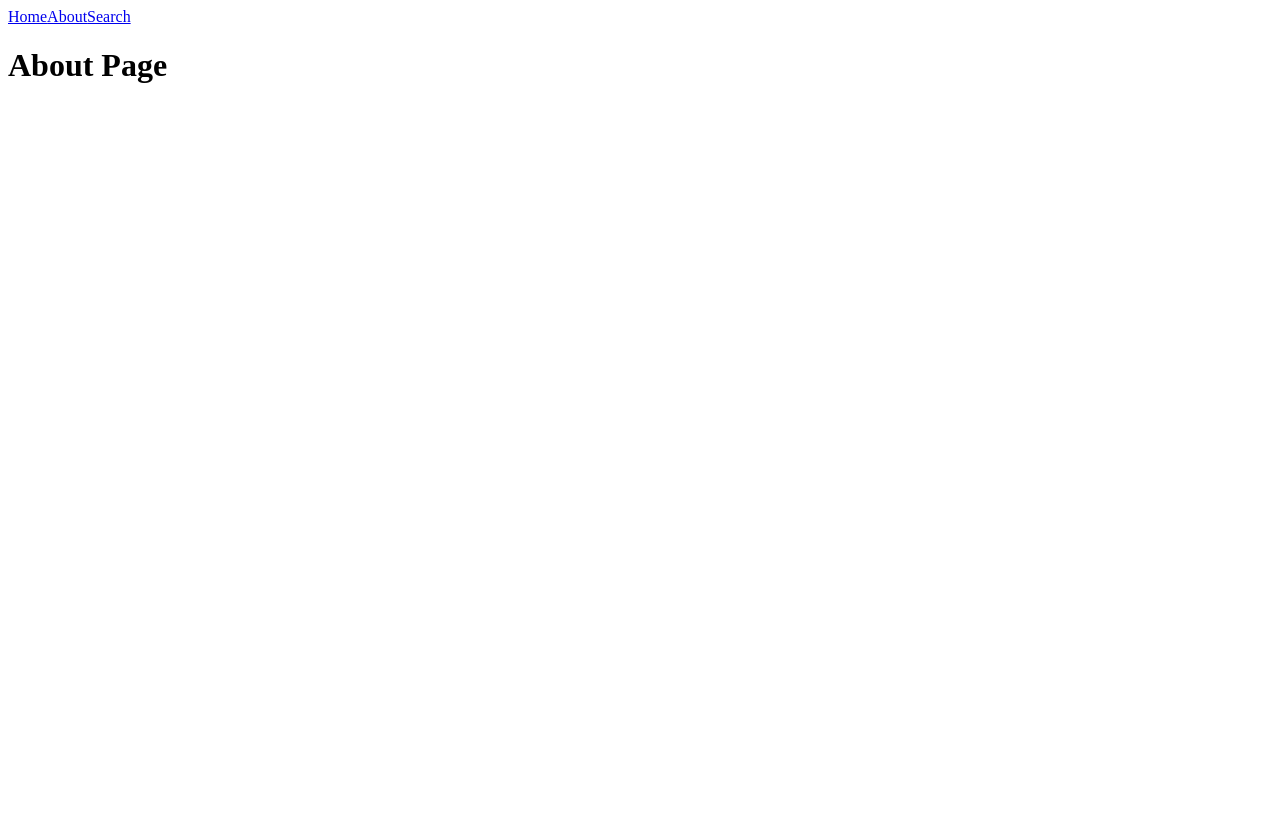
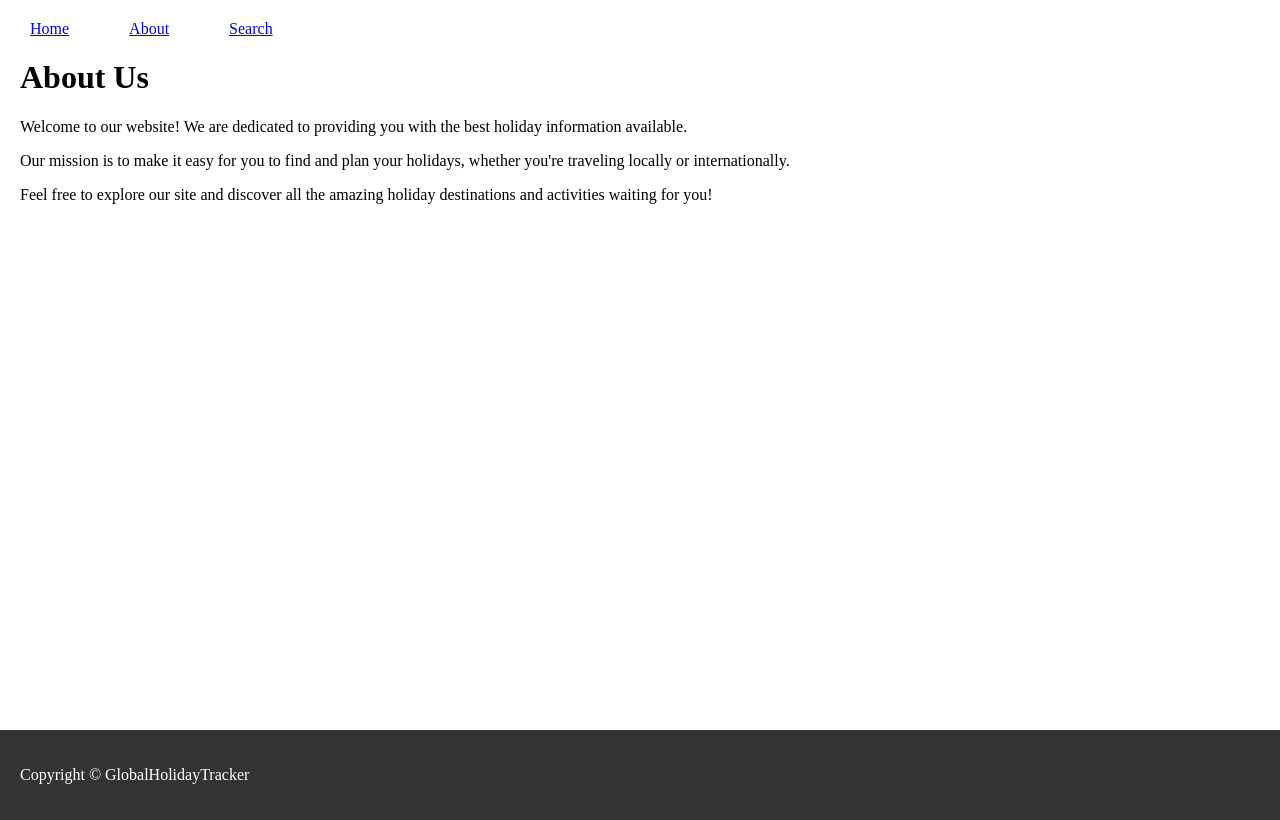
Before and after one commit to YuvanVH/Laboration-Ramverk, a Vue app: page /about in a window 1280 px wide. Built offline with nearby package versions, Linux system fonts and the light colour scheme.

Commit message:
major layout changes

```diff
--- a/index.html
+++ b/index.html
@@ -5,6 +5,7 @@
   <meta charset="UTF-8" />
   <meta name="viewport" content="width=device-width, initial-scale=1.0" />
   <title>GlobalHolidayTracker</title>
+  <link rel="stylesheet" href="styles.css" type="text/css">
 </head>
 
 <body>
--- a/src/App.vue
+++ b/src/App.vue
@@ -1,11 +1,16 @@
-<!-- vite/my-project/my-project/src/App.vue -->
+<!-- App.vue -->
 <template>
-  <div>
-    <router-link to="/">Home</router-link>
-    <router-link to="/about">About</router-link>
-    <router-link to="/search">Search</router-link>
+  <div class="containerMeny">
+    <router-link class="menyItem" to="/">Home</router-link>
+    <router-link class="menyItem" to="/about">About</router-link>
+    <router-link class="menyItem" to="/search">Search</router-link>
     <router-view></router-view>
   </div>
+  <footer class="footer">
+    <div class="footerContainer">
+      <p>Copyright © GlobalHolidayTracker</p>
+    </div>
+  </footer>
 </template>
 
 <script>
@@ -21,3 +26,8 @@ export default {
   },
 };
 </script>
+
+<style>
+/* Inkludera globala stilar */
+@import "../src/style.css";
+</style>
--- a/src/components/CountryList.vue
+++ b/src/components/CountryList.vue
@@ -1,7 +1,7 @@
 <!-- vite/my-project/src/components/CountryList.vue -->
 <!-- Komponent för lista över länder -->
 <template>
-  <div>
+  <div class="container">
     <h2>Country List</h2>
     <ul>
       <li v-for="country in countries" :key="country.countryCode">
--- a/src/components/HolidayDetails.vue
+++ b/src/components/HolidayDetails.vue
@@ -1,6 +1,6 @@
 <!-- vite/my-project/my-project/src/components/HolidayDetails.vue -->
 <template>
-  <div>
+  <div class="container">
     <h2>Holiday - {{ holiday.localName }}</h2>
     <p>Date: {{ holiday.date }}</p>
     <p>Celebrated in: {{ countryName }} ({{ holiday.countryCode }})</p>
@@ -19,6 +19,11 @@
       <router-link :to="{ name: 'holidays', params: { countryCode: holiday.countryCode } }">Go back</router-link>
     </div>
   </div>
+  <footer class="footer">
+    <div class="footerContainer">
+      <p>Copyright © GlobalHolidayTracker</p>
+    </div>
+  </footer>
 </template>
 
 <script>
--- a/src/components/HolidayList.vue
+++ b/src/components/HolidayList.vue
@@ -1,6 +1,6 @@
 <!-- vite/my-project/my-project/src/components/HolidayList.vue -->
 <template>
-  <div>
+  <div class="container">
     <h2>Holidays in {{ countryName }} ({{ countryCode }})</h2>
     <ul>
       <li v-for="holiday in holidays" :key="holiday.date">
@@ -13,6 +13,11 @@
       <router-link :to="{ name: 'CountryList' }">Go back</router-link>
     </div>
   </div>
+  <footer class="footer">
+    <div class="footerContainer">
+      <p>Copyright © GlobalHolidayTracker</p>
+    </div>
+  </footer>
 </template>
 
 <script>
--- a/src/components/SearchHoliday.vue
+++ b/src/components/SearchHoliday.vue
@@ -1,6 +1,6 @@
 <!-- vite/my-project/my-project/src/components/SearchHoliday.vue -->
 <template>
-  <div>
+  <div class="container">
     <!-- Filter för länder -->
     <div>
       <h3>Filter Countries:</h3>
@@ -8,6 +8,8 @@
         <input type="checkbox" v-model="selectedCountries" :value="country.countryCode" @change="fetchHolidays" />
         {{ country.name }}
       </label>
+      <button @click="selectAllCountries">Select All</button> <!-- Select All knapp -->
+      <button @click="deselectAllCountries">Deselect All</button> <!-- Deselect All knapp -->
     </div>
 
     <!-- Filter för år -->
@@ -29,6 +31,7 @@
         </router-link>
       </li>
     </ul>
+
   </div>
 </template>
 
@@ -86,6 +89,14 @@ export default {
         }
       }
     },
+    selectAllCountries() {
+      this.selectedCountries = this.countries.map(country => country.countryCode);
+      this.fetchHolidays(); // Hämta helgdagar när alla länder är valda
+    },
+    deselectAllCountries() {
+      this.selectedCountries = [];
+      this.fetchHolidays(); // Hämta helgdagar när inga länder är valda
+    }
   },
 };
 </script>
--- a/src/main.js
+++ b/src/main.js
@@ -2,6 +2,7 @@
 import { createApp } from 'vue';
 import App from './App.vue';
 import router from './Router';
+import './style.css';
 
 const app = createApp(App);
 app.use(router);
--- a/src/style.css
+++ b/src/style.css
@@ -1,7 +1,6 @@
-div {
-  margin: 20px;
-  padding: 20px;
-  border: 1px solid #ddd;
+/* generell style  */
+body {
+  margin: 0;
 }
 
 p {
@@ -12,3 +11,42 @@ input {
   padding: 10px;
   margin-top: 10px;
 }
+
+.containerMenu {
+  display: flex;
+  margin-top: 20px;
+  justify-content: space-evenly;
+  margin-bottom: 0px;
+}
+
+.menyItem {
+  margin: 20px;
+  padding: 10px;
+}
+
+.container {
+  margin: 20px;
+}
+
+#app {
+  margin-top: 20px;
+  min-height: 100vh;
+  /* Minst 100% av fönsterhöjden */
+  position: relative;
+  margin-bottom: 0px;
+}
+
+.footer {
+  position: absolute;
+  /* Absolut position för att placera footern längst ned */
+  bottom: 0;
+  /* Placera footern längst ned */
+  width: 100%;
+  background-color: #333;
+  color: #fff;
+}
+
+.footerContainer {
+  padding: 20px;
+  /* Lägg till lite utfyllnad inuti footern för utseendeändamål */
+}
--- a/src/views/About.vue
+++ b/src/views/About.vue
@@ -1,13 +1,20 @@
-<!-- <!-- vite/my-project/my-project/src/views/About.vue -->
 <template>
-  <div>
-    <h1>About Page</h1>
-    <!-- Kod för about-komponenten här -->
+  <div class="container">
+    <h1>About Us</h1>
+    <p>Welcome to our website! We are dedicated to providing you with the best holiday information available.</p>
+    <p>Our mission is to make it easy for you to find and plan your holidays, whether you're traveling locally or
+      internationally.</p>
+    <p>Feel free to explore our site and discover all the amazing holiday destinations and activities waiting for you!</p>
   </div>
+  <footer class="footer">
+    <div class="footerContainer">
+      <p>Copyright © GlobalHolidayTracker</p>
+    </div>
+  </footer>
 </template>
 
 <script>
 export default {
-  // About-komponentens definition här
+  name: 'About',
 };
 </script>
--- a/src/views/Home.vue
+++ b/src/views/Home.vue
@@ -1,10 +1,15 @@
 <!-- vite/my-project/my-project/src/views/Home.vue -->
 <template>
-  <div>
+  <div class="container">
     <h1>Home Page</h1>
     <CountryList />
     <router-link to="/about">Go to About Page</router-link>
   </div>
+  <footer class="footer">
+    <div class="footerContainer">
+      <p>Copyright © GlobalHolidayTracker</p>
+    </div>
+  </footer>
 </template>
 
 <script>
--- a/src/views/Search.vue
+++ b/src/views/Search.vue
@@ -1,9 +1,14 @@
 <!-- vite/my-project/my-project/src/views/Search.vue -->
 <template>
-  <div>
+  <div class="container">
     <h1>Search Page</h1>
     <SearchHoliday />
   </div>
+  <footer class="footer">
+    <div class="footerContainer">
+      <p>Copyright © GlobalHolidayTracker</p>
+    </div>
+  </footer>
 </template>
 
 <script>
```
Also changed, not shown: 1 other file (tests, documents, lock files or other folders).
